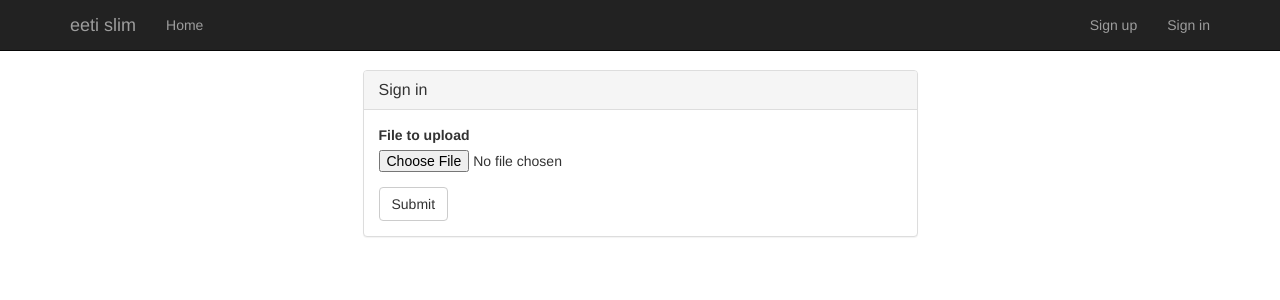
After one commit to BytewaveMLP/sleeti, a PHP site: template resources/views/file/upload.twig in a window 1280 px wide. The commit adds this page. Shown: the top 300 px of the page. Run offline with PHP 8.4, Linux system fonts and the light colour scheme; the template is opened without the code that fills it, so the values that code supplies are empty; some libraries are stand-ins or nearby versions.

Commit message:
A maybe working file uploading system, because this is being a butt.

```diff
--- a/app/Models/User.php
+++ b/app/Models/User.php
@@ -21,6 +21,10 @@ class User extends Model
 		return $this->hasOne('Eeti\\Models\\UserPermission', 'user_id', 'id');
 	}
 
+	public function files() {
+		return $this->hasMany('Eeti\\Models\\File', 'owner_id', 'id');
+	}
+
 	public function isAdmin() {
 		return $this->permission->contains('A');
 	}
--- a/app/routes.php
+++ b/app/routes.php
@@ -22,6 +22,11 @@ $app->group('', function() use ($container) {
 	$this->get('/auth/password/change', 'PasswordController:getChangePassword')->setName('auth.password.change');
 	$this->post('/auth/password/change', 'PasswordController:postChangePassword');
 
+	$this->get('/upload', 'FileController:getUpload')->setName('file.upload');
+	$this->post('/upload', 'FileController:postUpload');
+
+	$this->get('/viewfile/{filename}', 'FileController:viewFile')->setName('file.view');
+
 	$this->group('', function() {
 		$this->get('/admin/acp', 'AdminController:getAcp')->setName('admin.acp');
 		$this->post('/admin/acp', 'AdminController:postAcp');
--- a/bootstrap/app.php
+++ b/bootstrap/app.php
@@ -84,6 +84,10 @@ $container['AdminController'] = function ($container) {
 	return new \Eeti\Controllers\AdminController($container);
 };
 
+$container['FileController'] = function ($container) {
+	return new \Eeti\Controllers\FileController($container);
+};
+
 $container['csrf'] = function ($container) {
 	return new \Slim\Csrf\Guard;
 };
--- /dev/null
+++ b/resources/views/file/upload.twig
@@ -0,0 +1,31 @@
+{% extends 'templates/app.twig' %}
+
+{% block title %}Sign In{% endblock %}
+
+{% block content %}
+	<div class="row">
+		<div class="col-md-6 col-md-offset-3">
+			<div class="panel panel-default">
+				<div class="panel-heading">
+					<h3 class="panel-title">Sign in</h3>
+				</div>
+
+				<div class="panel-body">
+					<form action="{{ path_for('file.upload') }}" method="post" enctype="multipart/form-data" autocomplete="off">
+						<div class="form-group{{ errors.file ? ' has-error' : '' }}">
+							<label for="file">File to upload</label>
+							<input type="file" name="file" id="file" required>
+							{% if errors.file %}
+								<span class="help-block">{{ errors.file | first }}</span>
+							{% endif %}
+						</div>
+
+						<button type="submit" class="btn btn-default">Submit</button>
+
+						{{ csrf.field | raw }}
+					</form>
+				</div>
+			</div>
+		</div>
+	</div>
+{% endblock %}
```
Also changed, not shown: app/Controllers/FileController.php (added, +56 -0 lines), app/Models/File.php (added, +19 -0 lines).
